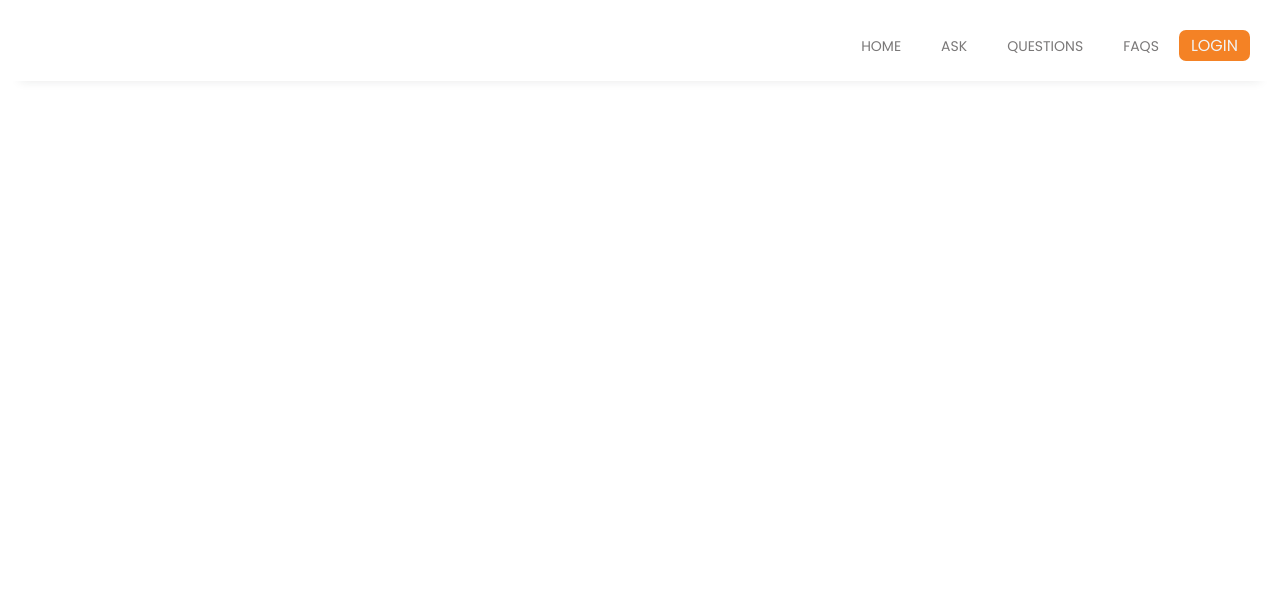
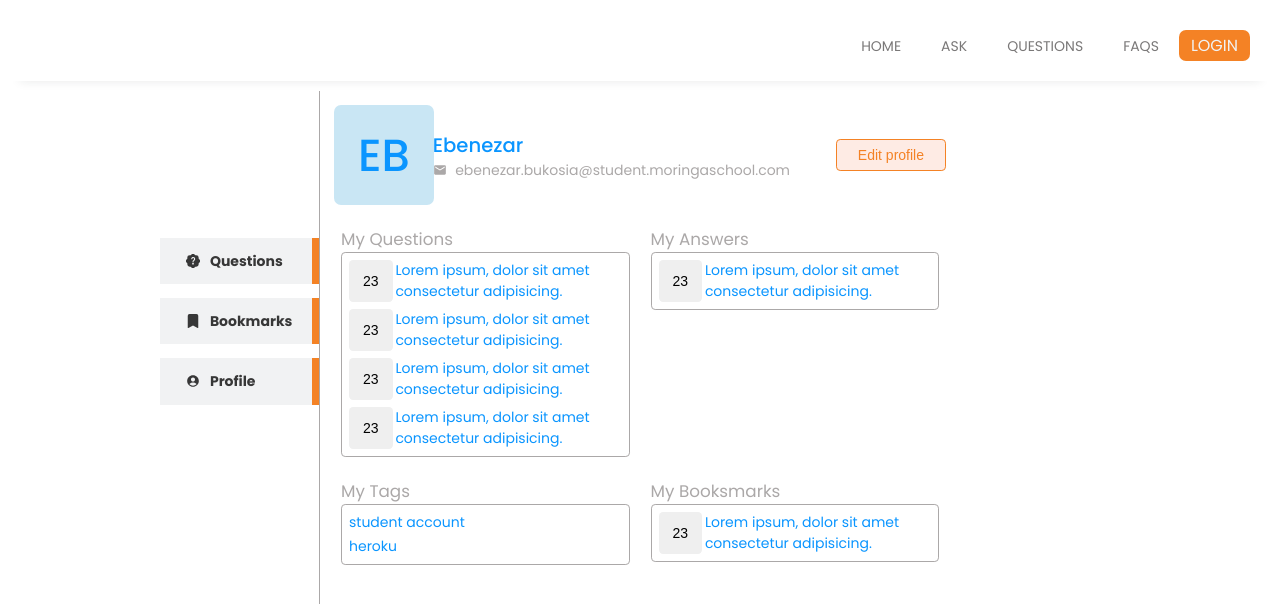
Before and after one commit to Ebenezr/HelpDesk, a React (Vite) app: page /profile in a window 1280 px wide. Shown: the top 604 px of the page. Built offline with nearby package versions, Linux system fonts and the light colour scheme.

Commit message:
[ADD] add user profile page resole #15 (#19)

```diff
--- a/src/components/Navbar/Navbar.jsx
+++ b/src/components/Navbar/Navbar.jsx
@@ -54,16 +54,16 @@ function Navbar() {
           <a style={styles.header}>
             HELP<span style={styles.span}>DESK</span>
           </a>
-          <NavLink to="/" style={styles.items}>
+          <NavLink to="profile" style={styles.items}>
             HOME
           </NavLink>
           <NavLink to="ask" style={styles.items}>
             ASK
           </NavLink>
-          <NavLink to="home" style={styles.items}>
+          <NavLink to="questions" style={styles.items}>
             QUESTIONS
           </NavLink>
-          <NavLink to="home" style={styles.items}>
+          <NavLink to="profile" style={styles.items}>
             FAQS
           </NavLink>
         </div>
--- a/src/components/radixUI/avatar.tsx
+++ b/src/components/radixUI/avatar.tsx
@@ -15,6 +15,19 @@ const StyledAvatar = styled(AvatarPrimitive.Root, {
   backgroundColor: blackA.blackA3,
 });
 
+const StyledAvatarLg = styled(AvatarPrimitive.Root, {
+  display: "inline-flex",
+  alignItems: "center",
+  justifyContent: "center",
+  verticalAlign: "middle",
+  overflow: "hidden",
+  userSelect: "none",
+  width: 100,
+  height: 100,
+  borderRadius: "7%",
+  backgroundColor: "#feebe4",
+});
+
 const StyledImage = styled(AvatarPrimitive.Image, {
   width: "100%",
   height: "100%",
@@ -28,14 +41,28 @@ const StyledFallback = styled(AvatarPrimitive.Fallback, {
   display: "flex",
   alignItems: "center",
   justifyContent: "center",
-  backgroundColor: "#f4f6f9",
+  backgroundColor: "#feebe4",
   color: "#0a95ff",
   fontSize: 15,
+  lineHeight: 1,
+  fontWeight: 500,
+});
+const StyledFallbackLg = styled(AvatarPrimitive.Fallback, {
+  width: "100%",
+  height: "100%",
+  display: "flex",
+  alignItems: "center",
+  justifyContent: "center",
+  backgroundColor: "#c9e6f4",
+  color: "#0a95ff",
+  fontSize: 45,
   lineHeight: 1,
   fontWeight: 500,
 });
 
 // Exports
 export const Avatar = StyledAvatar;
+export const AvatarLg = StyledAvatarLg;
 export const AvatarImage = StyledImage;
 export const AvatarFallback = StyledFallback;
+export const AvatarFallbackLg = StyledFallbackLg;
--- a/src/pages/Home.jsx
+++ b/src/pages/Home.jsx
@@ -1,6 +1,7 @@
 import { NavLink, useNavigate } from "react-router-dom";
 import React from "react";
 import { BsFillBookmarkFill, BsFillPatchQuestionFill } from "react-icons/bs";
+import { MdAccountCircle } from "react-icons/md";
 
 function Home() {
   const navigate = useNavigate();
@@ -16,6 +17,10 @@ function Home() {
         <NavLink className="side__nav__links" to="/questions">
           <BsFillBookmarkFill className="link__icons" />
           <h3>Bookmarks</h3>
+        </NavLink>
+        <NavLink className="side__nav__links" to="/profile">
+          <MdAccountCircle className="link__icons" />
+          <h3>Profile</h3>
         </NavLink>
       </aside>
       {/* main content area  */}
--- a/src/pages/Solutions.jsx
+++ b/src/pages/Solutions.jsx
@@ -2,7 +2,12 @@ import { NavLink } from "react-router-dom";
 import React from "react";
 import { TiArrowSortedUp, TiArrowSortedDown } from "react-icons/ti";
 import { BsFillBookmarkFill, BsFillPatchQuestionFill } from "react-icons/bs";
-import { Avatar, AvatarFallback, AvatarImage } from "../components/radixUI/avatar";
+import {
+  Avatar,
+  AvatarFallback,
+  AvatarImage,
+} from "../components/radixUI/avatar";
+import { MdAccountCircle } from "react-icons/md";
 
 const Solutions = () => {
   return (
@@ -16,6 +21,10 @@ const Solutions = () => {
         <NavLink className="side__nav__links" to="/questions">
           <BsFillBookmarkFill className="link__icons" />
           <h3>Bookmarks</h3>
+        </NavLink>
+        <NavLink className="side__nav__links" to="/profile">
+          <MdAccountCircle className="link__icons" />
+          <h3>Profile</h3>
         </NavLink>
       </aside>
       {/* main content area  */}
--- /dev/null
+++ b/src/pages/Userprofile.jsx
@@ -0,0 +1,114 @@
+import React from "react";
+import { BsFillBookmarkFill, BsFillPatchQuestionFill } from "react-icons/bs";
+import { NavLink } from "react-router-dom";
+import {
+  Avatar,
+  AvatarFallback,
+  AvatarFallbackLg,
+  AvatarImage,
+  AvatarLg,
+} from "../components/radixUI/avatar";
+import { MdEmail, MdAccountCircle } from "react-icons/md";
+
+function Userprofile() {
+  return (
+    <section className="main-section">
+      {/* side bar */}
+      <aside className="aside">
+        <NavLink className="side__nav__links" to="/questions">
+          <BsFillPatchQuestionFill className="link__icons" />
+          <h3>Questions</h3>
+        </NavLink>
+        <NavLink className="side__nav__links" to="/questions">
+          <BsFillBookmarkFill className="link__icons" />
+          <h3>Bookmarks</h3>
+        </NavLink>
+        <NavLink className="side__nav__links" to="/profile">
+          <MdAccountCircle className="link__icons" />
+          <h3>Profile</h3>
+        </NavLink>
+      </aside>
+      {/* main content area  */}
+      <main className="main-section-content">
+        <div className="user-account">
+          <AvatarLg>
+            <AvatarImage src=" " alt="Avatar" />
+            {/* if image isnt available revert to user initials */}
+            <AvatarFallbackLg>EB</AvatarFallbackLg>
+          </AvatarLg>
+          <span>
+            <h3>Ebenezar</h3>
+            <small>
+              <MdEmail /> ebenezar.bukosia@student.moringaschool.com
+            </small>
+          </span>
+          <button className="btn sec-btn">Edit profile</button>
+        </div>
+        <article className="user-articles">
+          <div className="user-questions-wrapper">
+            <p>My Questions</p>
+            <div className="span-card">
+              <span>
+                <button className="btn info-btn">23</button>
+                <small>
+                  Lorem ipsum, dolor sit amet consectetur adipisicing.
+                </small>
+              </span>
+              <span>
+                <button className="btn info-btn">23</button>
+                <small>
+                  Lorem ipsum, dolor sit amet consectetur adipisicing.
+                </small>
+              </span>
+              <span>
+                <button className="btn info-btn">23</button>
+                <small>
+                  Lorem ipsum, dolor sit amet consectetur adipisicing.
+                </small>
+              </span>
+              <span>
+                <button className="btn info-btn">23</button>
+                <small>
+                  Lorem ipsum, dolor sit amet consectetur adipisicing.
+                </small>
+              </span>
+            </div>
+          </div>
+          <div className="user-solutions-wrapper">
+            <p>My Answers</p>
+            <div className="span-card">
+              <span>
+                <button className="btn info-btn">23</button>
+                <small>
+                  Lorem ipsum, dolor sit amet consectetur adipisicing.
+                </small>
+              </span>
+            </div>
+          </div>
+          <div className="user-tags-wrapper">
+            <p>My Tags</p>
+            <div className="span-card">
+              <span className="tags-wrapper">
+                <small>student account</small>
+                <small>heroku</small>
+              </span>
+            </div>
+          </div>
+          <div className="user-bookmarks-wrapper">
+            <p>My Booksmarks</p>
+            <div className="span-card">
+              <span>
+                <button className="btn info-btn">23</button>
+                <small>
+                  Lorem ipsum, dolor sit amet consectetur adipisicing.
+                </small>
+              </span>
+            </div>
+          </div>
+        </article>
+      </main>
+    </section>
+  );
+}
+
+export default Userprofile;
--- a/src/pages/_routes.jsx
+++ b/src/pages/_routes.jsx
@@ -2,12 +2,14 @@ import { Routes, Route } from "react-router-dom";
 import Home from "./Home";
 import Landing from "./Landing";
 import Solutions from "./Solutions";
+import Userprofile from "./Userprofile";
 
 const Routing = () => (
   <Routes>
     <Route path="/" element={<Landing />} />
-    <Route path="home" element={<Home />} />
+    <Route path="questions" element={<Home />} />
     <Route path="solution" element={<Solutions />} />
+    <Route path="profile" element={<Userprofile />} />
   </Routes>
 );
 export default Routing;
--- /dev/null
+++ b/src/sass/_profile.scss
@@ -0,0 +1,62 @@
+.main-section {
+  //main center content area
+  .main-section-content {
+    .user-account {
+      display: grid;
+      grid-template-columns: 15% auto 18%;
+      align-items: center;
+      gap: 0.5rem;
+      span {
+        h3 {
+          font-size: 1.4rem;
+          font-weight: 500;
+          color: $color-primary;
+        }
+        small {
+          color: $color-info-dark;
+          display: flex;
+          align-items: center;
+          gap: 0.6rem;
+        }
+      }
+    }
+    .user-articles {
+      display: grid;
+      grid-template-columns: 1fr 1fr;
+      grid-template-rows: 1fr 1fr;
+      gap: 0.5rem;
+      div {
+        padding: 0.5rem;
+        overflow: hidden;
+        p {
+          color: $color-info-dark;
+          font-size: 1.2rem;
+        }
+        .span-card {
+          border: solid $color-info-dark 0.1rem;
+          border-radius: 0.3rem;
+          display: flex;
+          flex-direction: column;
+          gap: 0.5rem;
+          max-height: 15rem;
+
+          .tags-wrapper {
+            display: flex;
+            flex-direction: column;
+          }
+          span {
+            display: flex;
+            gap: 0.2rem;
+            small {
+              color: $color-primary;
+            }
+          }
+        }
+      }
+    }
+  }
+  //articles sections
+  .articles {
+    padding-top: 1rem;
+  }
+}
--- a/src/sass/style.scss
+++ b/src/sass/style.scss
@@ -3,6 +3,7 @@
 @import "./variables";
 
 @import "./home";
+@import "./profile";
 @import "./solutions";
 
 *,
@@ -55,7 +56,12 @@ body {
   color: white;
   font-weight: 600;
 }
-
+.sec-btn {
+  background: $color-accent-variant;
+  color: $color-accent;
+  font-weight: 500;
+  border: solid $color-accent 0.1rem;
+}
 .link__icons {
   color: $color-dark;
 }
```
